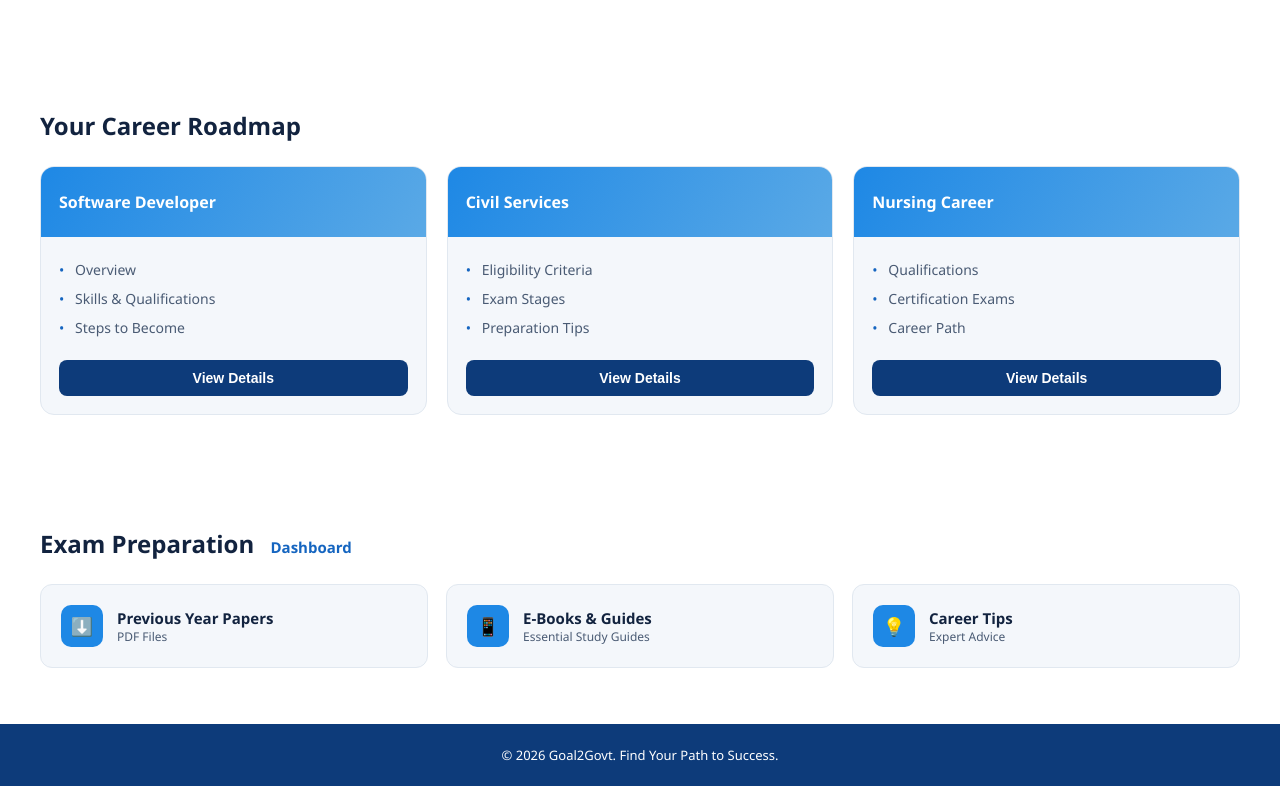
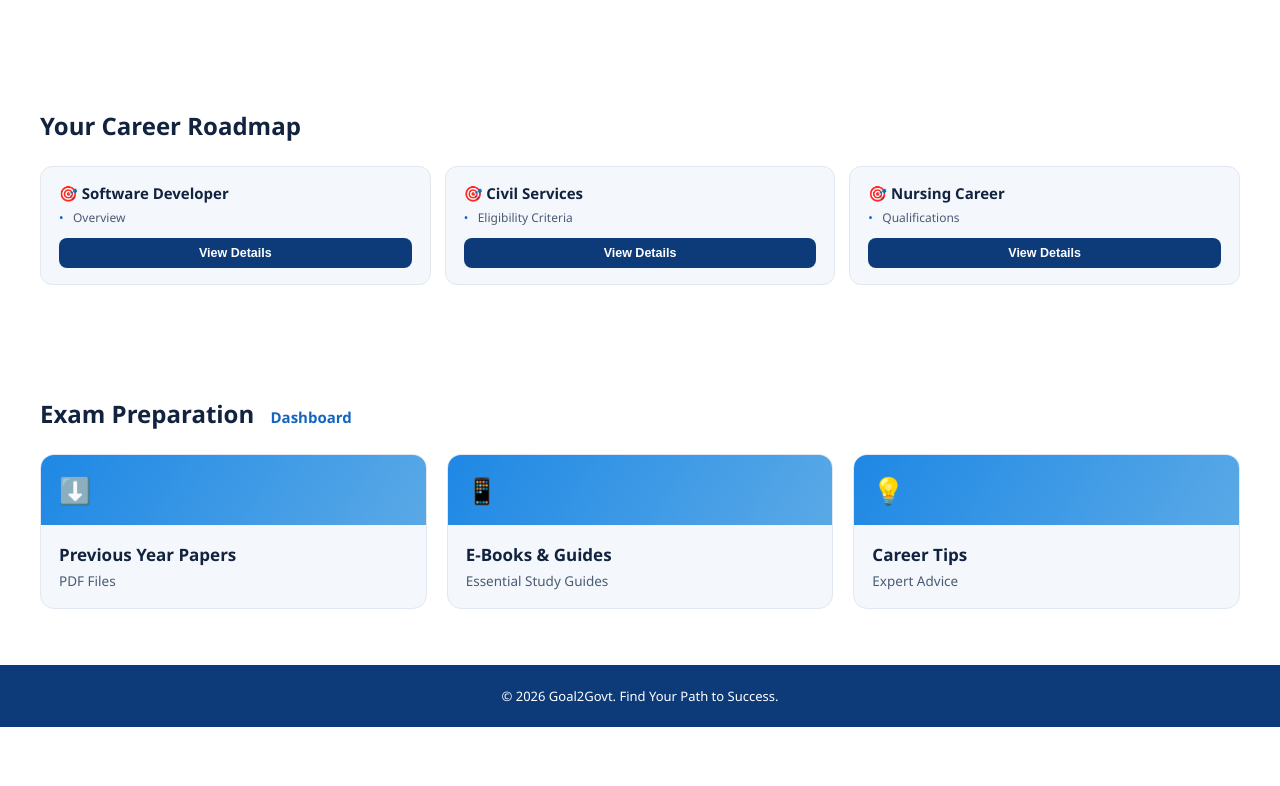
Before and after one commit to Build-exe/Goal2govt2.0, a plain HTML site: page index.html in a window 1280 px wide. Shown: the part 653-1439 px from the top of the page. After the commit the page ends 1380 px from the top, so only its background shows below. Drawn offline with Linux system fonts and the light colour scheme.

Commit message:
Add files via upload

```diff
--- a/style.css
+++ b/style.css
@@ -99,41 +99,47 @@
   .option-body p{font-size:12px;color:var(--text-mid);}
   .option-arrow{margin-left:auto;color:var(--blue);font-size:18px;}
 
-  /* Roadmap cards */
-  .roadmap-grid{display:grid;grid-template-columns:repeat(3,1fr);gap:20px;}
+  /* Roadmap cards — compact style (small, like the old Exam Prep row cards) */
+  .roadmap-grid{display:grid;grid-template-columns:repeat(3,1fr);gap:14px;}
   .roadmap-card{
-    background:var(--card-bg);border:1px solid var(--border);border-radius:14px;
-    overflow:hidden;display:flex;flex-direction:column;
+    background:var(--card-bg);border:1px solid var(--border);border-radius:12px;
+    padding:16px 18px;display:flex;flex-direction:column;gap:4px;
   }
   .roadmap-head{
-    height:70px;background:linear-gradient(120deg,var(--blue-mid),var(--blue-light));
-    display:flex;align-items:center;padding:0 18px;color:#fff;font-weight:700;font-size:16px;
+    height:auto;background:none;color:var(--text-dark);
+    padding:0;font-weight:700;font-size:15px;
   }
-  .roadmap-body{padding:18px;flex:1;display:flex;flex-direction:column;}
-  .roadmap-body ul{list-style:none;margin-bottom:18px;}
-  .roadmap-body li{font-size:14px;color:var(--text-mid);padding:5px 0;padding-left:16px;position:relative;}
+  .roadmap-head::before{content:"🎯 ";}
+  .roadmap-body{padding:0;flex:none;display:flex;flex-direction:column;}
+  .roadmap-body ul{list-style:none;margin-bottom:10px;}
+  .roadmap-body li{font-size:12px;color:var(--text-mid);padding:2px 0;padding-left:14px;position:relative;}
   .roadmap-body li::before{content:"•";color:var(--blue);position:absolute;left:0;}
+  .roadmap-body li:nth-child(n+2){display:none;}
   .view-details{
-    margin-top:auto;background:var(--blue-dark);color:#fff;border:none;
-    padding:10px 0;border-radius:8px;font-weight:600;font-size:14px;cursor:pointer;
+    margin-top:0;background:var(--blue-dark);color:#fff;border:none;
+    padding:8px 0;border-radius:8px;font-weight:600;font-size:12.5px;cursor:pointer;
     transition:background .2s;
   }
   .view-details:hover{background:var(--blue);}
 
-  /* Exam prep */
-  .prep-grid{display:grid;grid-template-columns:repeat(3,1fr);gap:18px;}
+  /* Exam prep — big style (large, like the old Career Roadmap cards) */
+  .prep-grid{display:grid;grid-template-columns:repeat(3,1fr);gap:20px;}
   .prep-card{
-    background:var(--card-bg);border:1px solid var(--border);border-radius:12px;
-    padding:20px;display:flex;align-items:center;gap:14px;cursor:pointer;
+    background:var(--card-bg);border:1px solid var(--border);border-radius:14px;
+    overflow:hidden;display:flex;flex-direction:column;padding:0;gap:0;cursor:pointer;
     transition:box-shadow .2s, transform .2s;
   }
   .prep-card:hover{box-shadow:0 8px 20px rgba(13,59,122,0.12);transform:translateY(-2px);}
   .prep-icon{
-    width:42px;height:42px;border-radius:10px;background:var(--blue-mid);
-    display:flex;align-items:center;justify-content:center;color:#fff;font-size:18px;flex-shrink:0;
+    width:100%;height:70px;border-radius:0;
+    background:linear-gradient(120deg,var(--blue-mid),var(--blue-light));
+    display:flex;align-items:center;justify-content:flex-start;
+    color:#fff;font-size:26px;padding:0 18px;flex-shrink:0;
   }
-  .prep-body h3{font-size:15px;font-weight:700;}
-  .prep-body p{font-size:12px;color:var(--text-mid);}
+  .prep-body{padding:18px;flex:1;}
+  .prep-body h3{font-size:17px;font-weight:800;margin-bottom:6px;}
+  .prep-body p{font-size:13.5px;color:var(--text-mid);}
+
 
   /* Government Jobs Explorer (built from flow-chart data) */
   .explorer{
```
